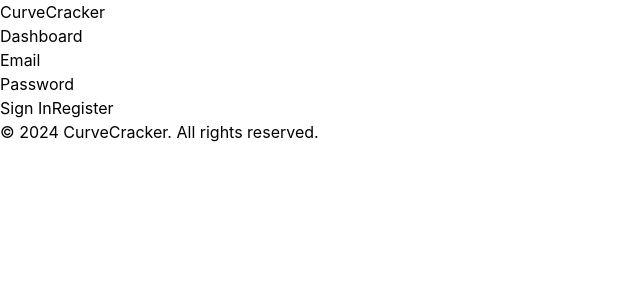
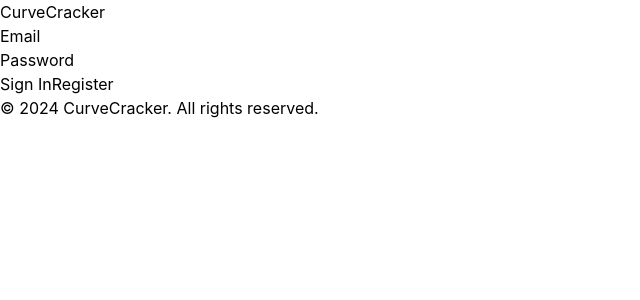
Before and after one commit to schennam714/CurveCracker, a React (Create React App) app in the folder client/: page / in a window 1280 px wide. Shown: the top 300 px of the page, without its empty margins (0-640 px from the left). Built offline with nearby package versions, Linux system fonts and the light colour scheme.

Commit message:
added conditional appearance of dashboard navbar

```diff
--- /dev/null
+++ b/client/src/Authcontext.tsx
@@ -0,0 +1,27 @@
+import React, { createContext, useState, ReactNode, useContext } from 'react';
+
+interface AuthContextType {
+  isLoggedIn: boolean;
+  setIsLoggedIn: (status: boolean) => void;
+}
+
+const AuthContext = createContext<AuthContextType>({
+  isLoggedIn: false,
+  setIsLoggedIn: () => {}
+});
+
+export const useAuth = () => useContext(AuthContext);
+
+interface AuthProviderProps {
+  children: ReactNode;
+}
+
+export const AuthProvider: React.FC<AuthProviderProps> = ({ children }) => {
+  const [isLoggedIn, setIsLoggedIn] = useState(false);
+
+  return (
+    <AuthContext.Provider value={{ isLoggedIn, setIsLoggedIn }}>
+      {children}
+    </AuthContext.Provider>
+  );
+};
--- a/client/src/Header.tsx
+++ b/client/src/Header.tsx
@@ -1,18 +1,20 @@
 import React from 'react';
+import { useAuth } from './Authcontext';
 
 const Header: React.FC = () => {
+  const { isLoggedIn } = useAuth();
   return (
     <header className="bg-blue-500 text-white p-4">
       <div className="container mx-auto flex justify-between items-center">
         <h1 className="text-lg font-bold">CurveCracker</h1>
+        {isLoggedIn && (
         <nav>
           <ul className="flex space-x-4">
             <li><a href="/dashboard" className="hover:text-blue-200">Dashboard</a></li>
-            {/* Additional navigation links can be added here */}
           </ul>
         </nav>
+      )}
         <div>
-          {/* Authentication buttons will be added here */}
         </div>
       </div>
     </header>
--- a/client/src/Login.tsx
+++ b/client/src/Login.tsx
@@ -1,12 +1,14 @@
 import React, { useState } from 'react';
 import axios from 'axios';
 import { useNavigate } from 'react-router-dom';
+import { useAuth } from './Authcontext';
 
 const Login: React.FC = () => {
   const [email, setEmail] = useState('');
   const [password, setPassword] = useState('');
   const [error, setError] = useState('');
   const history = useNavigate();
+  const { setIsLoggedIn } = useAuth();
 
   const handleLogin = async (e: React.FormEvent) => {
     e.preventDefault();
@@ -17,6 +19,7 @@
         email,
         password
       });
+      setIsLoggedIn(true);
       history('/dashboard');
     } catch (error: any) {
       setError('Invalid credentials');
```
Also changed, not shown: client/src/App.tsx (+5 -2 lines).
